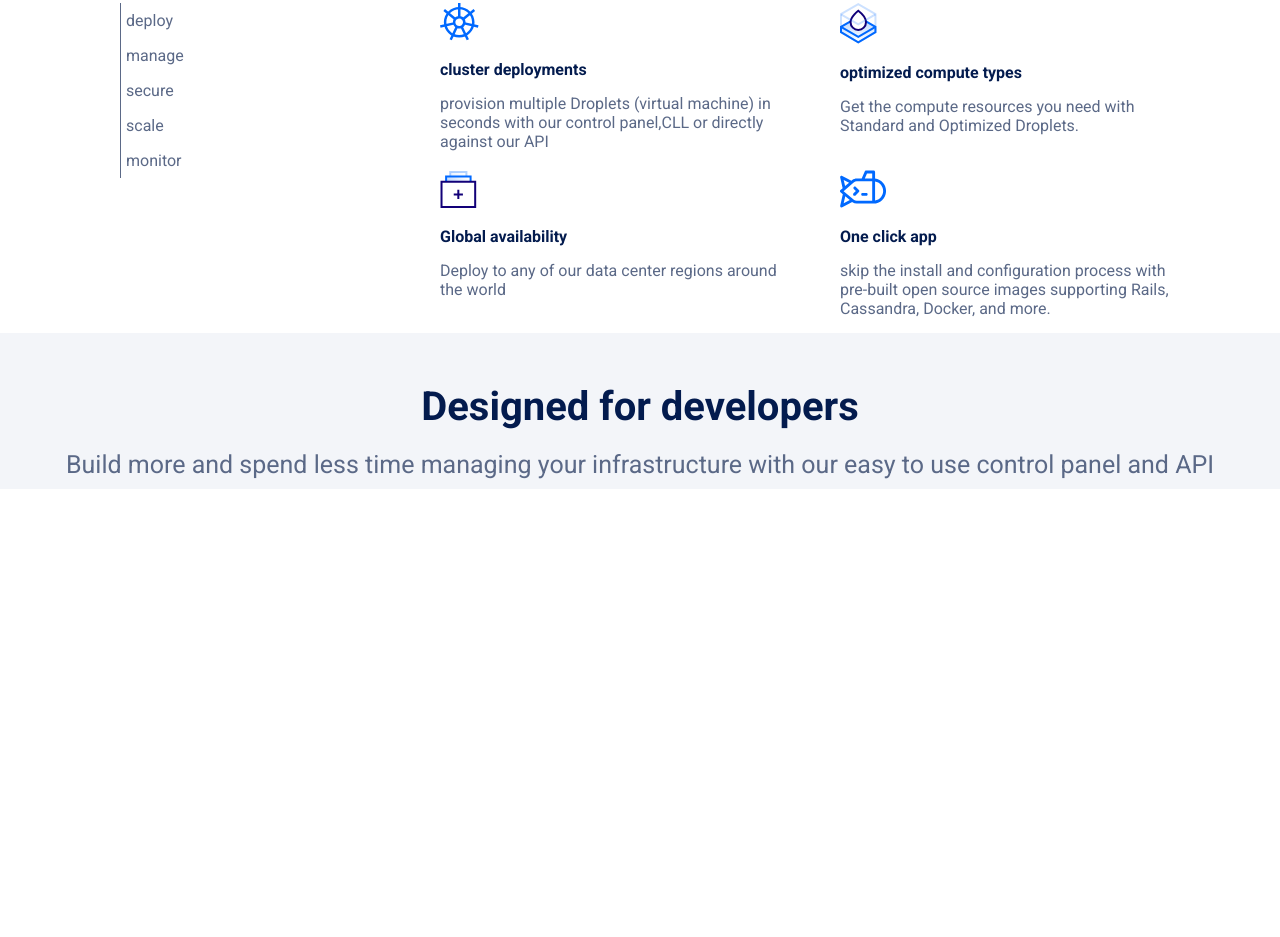
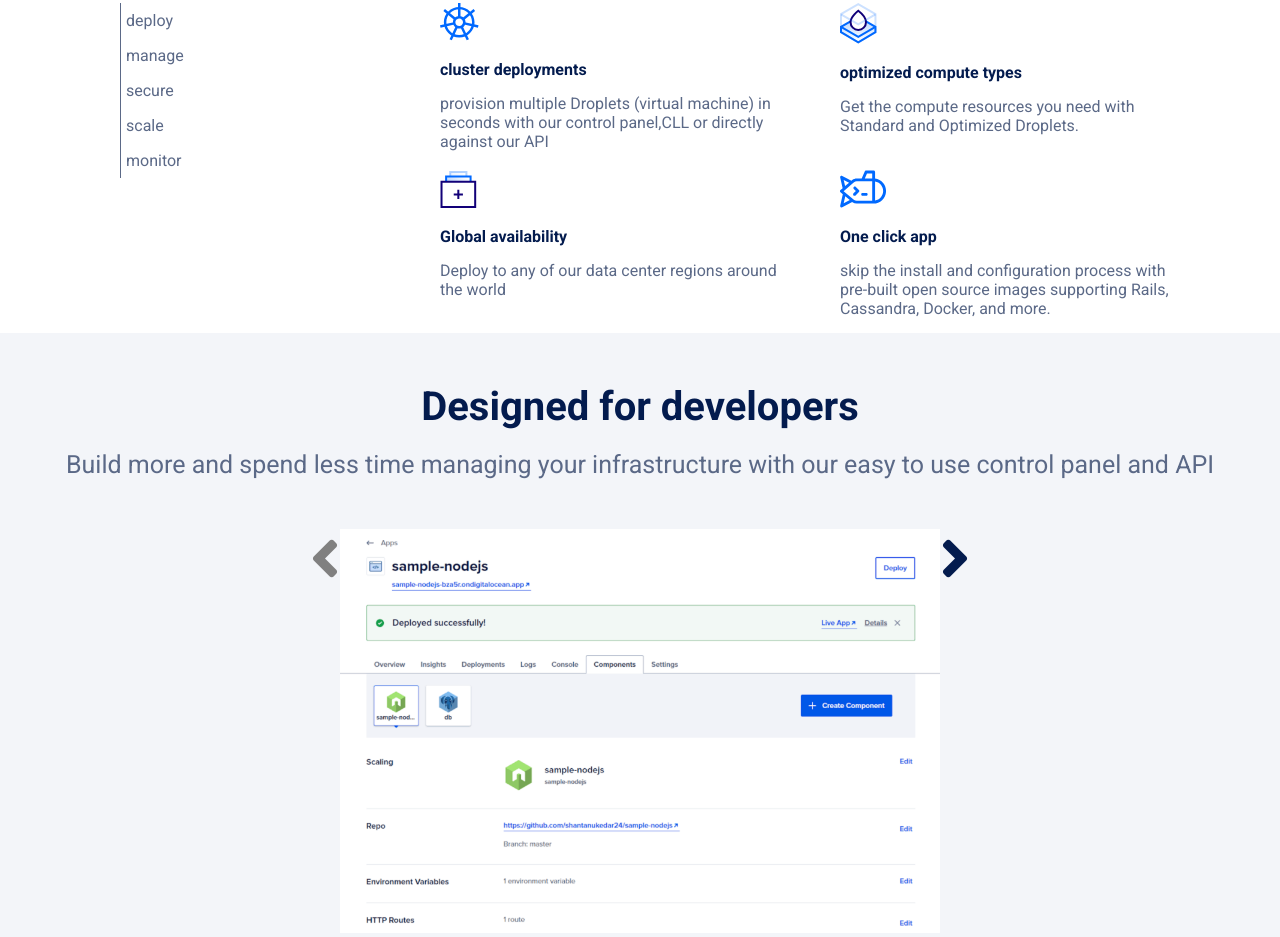
Before and after one commit to marzucoalessandro/html-css-digitalocean, a plain HTML site: page index.html in a window 1280 px wide. Shown: the part 959-1896 px from the top of the page. Before the commit the page ends 1448 px from the top, so only its background shows below. Drawn offline with Linux system fonts and the light colour scheme.

Commit message:
parte centrale del main

```diff
--- a/css/style.css
+++ b/css/style.css
@@ -264,11 +264,26 @@ body{
 
   .second-sec p{
     padding-top: 20px;
-    padding-bottom: 10px;
+    padding-bottom: 50px;
     font-size: 25px;
     color: #5b6987;
+}
 
-  }
+.screen{
+  width: 100%;
+}
+
+.angle span i{
+  font-size: 60px;
+  color: grey;
+
+}
+.angle2 span i{
+  font-size: 60px;
+  color: #031b4e;
+
+}
+
 
 
 
--- a/index.html
+++ b/index.html
@@ -238,16 +238,16 @@
           <p>Build more and spend less time managing your infrastructure with our easy to use control panel and API</p>
           <div class="row">
 
-            <div class="col-lg-3">
-
+            <div class="col-lg-3 angle txt-r">
+              <span><i class="fas fa-angle-left"></i></span>
             </div>
 
-            <div class="col-lg-6">
-
+            <div class="col-lg-6 txt-c">
+              <img class="screen"src="img/schermata.png" alt="">
             </div>
 
-            <div class="col-lg-3">
-
+            <div class="col-lg-3 angle2 txt-l">
+              <span><i class="fas fa-angle-right"></i></span>
             </div>
 
         </div>
```
Also changed, not shown: img/schermata.png (added).
